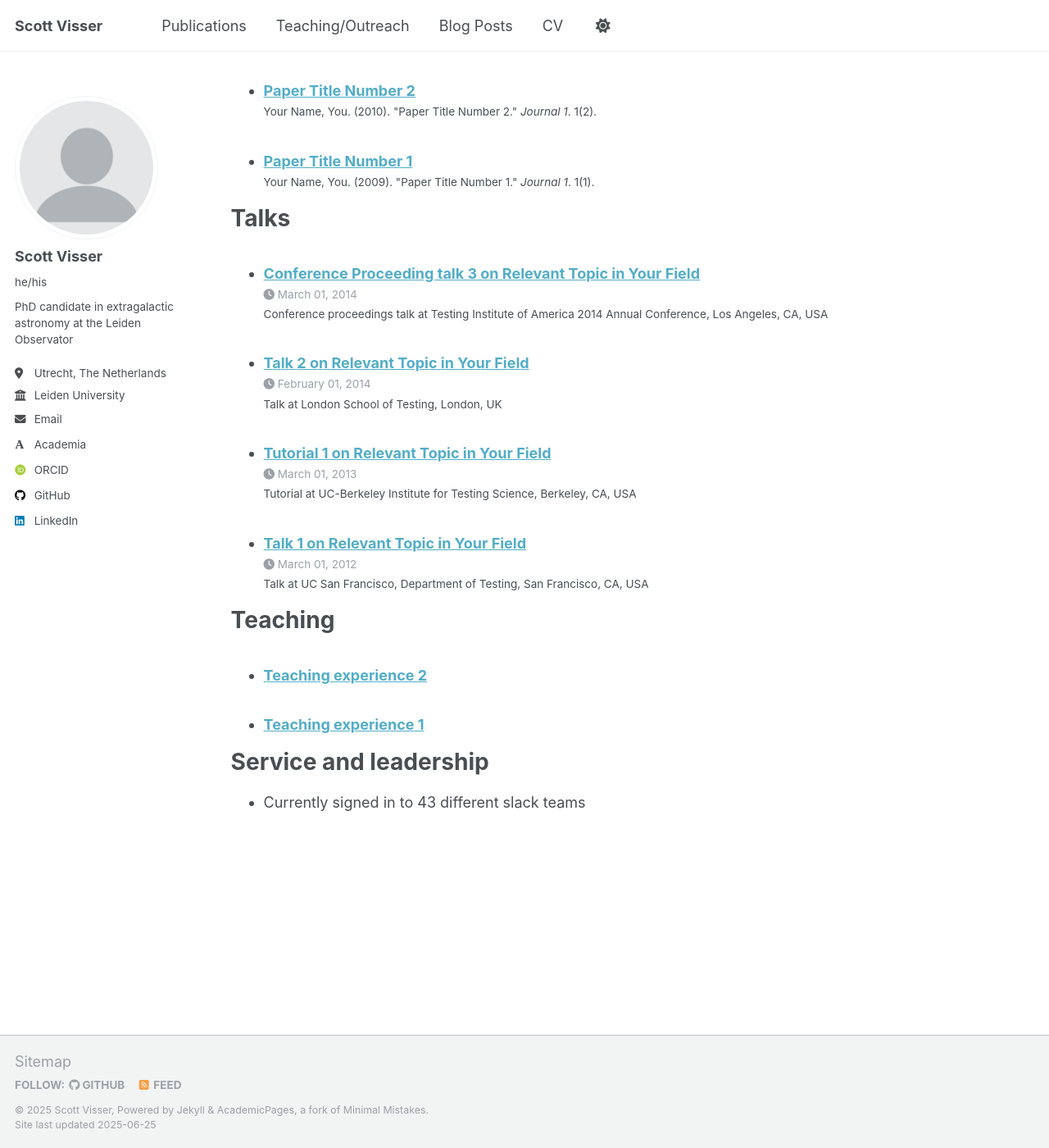
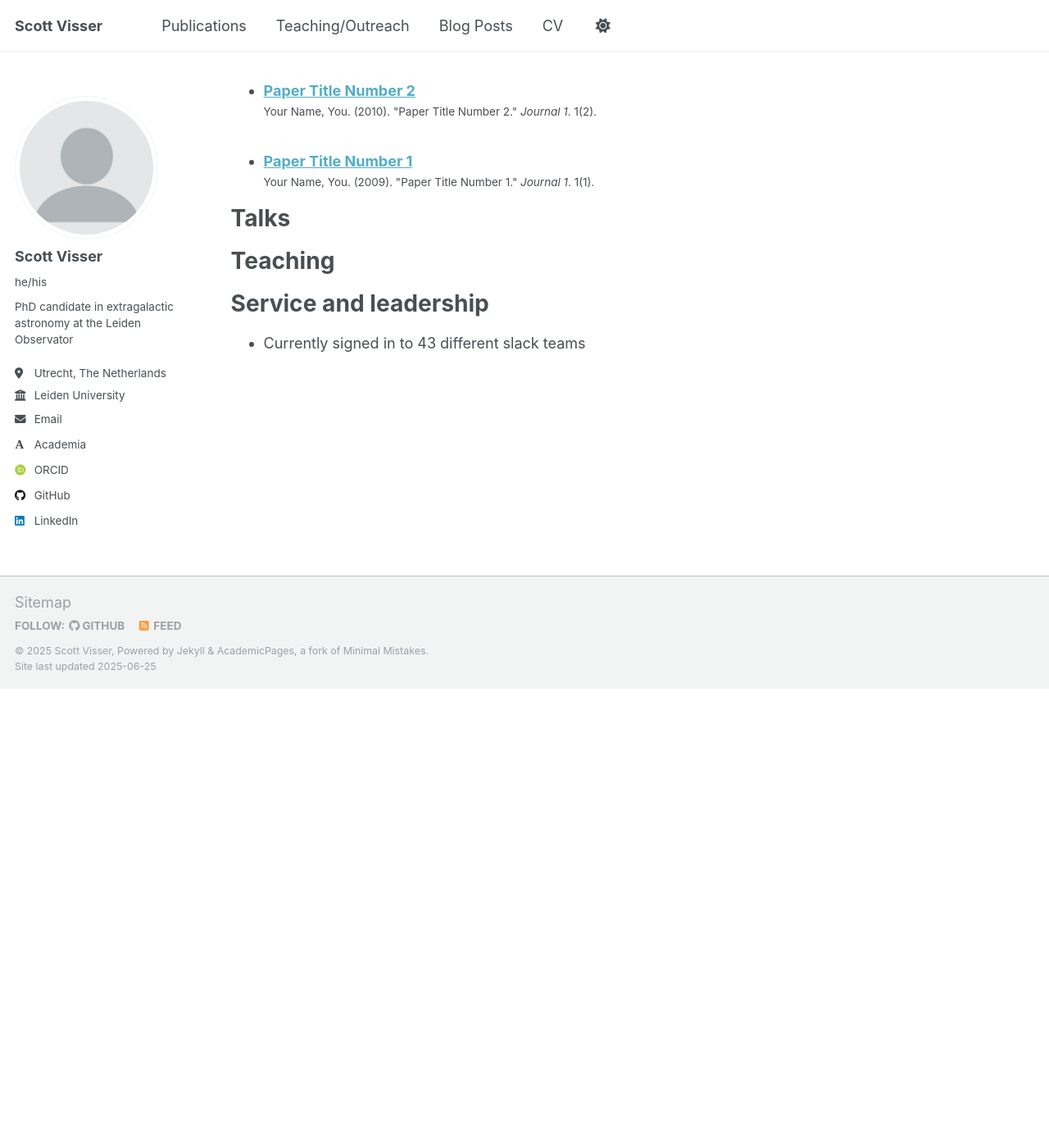
Before and after one commit to ScottV19/ScottV19.github.io, a Jekyll site: the page built from _pages/cv.md, in a window 1280 px wide and 1400 px high, scrolled down 1308 px. Shown: the whole window at 82% size. Built offline with Jekyll 4.4.1, drawn with Linux system fonts in a browser that asks for light colours; some web fonts are replaced; after the commit the page ends 2148 px from its top, so only the background shows below that.

Commit message:
Updates to personal Github webpage

```diff
--- a/_data/navigation.yml
+++ b/_data/navigation.yml
@@ -9,7 +9,7 @@ main:
     url: /publications/
 
   - title: "Teaching/Outreach"
-    url: /teaching_outreach/
+    url: /teaching-outreach/
 
   - title: "Blog Posts"
     url: /blogging/
--- a/_pages/year-archive.html
+++ b/_pages/blogging.html
@@ -1,6 +1,6 @@
 ---
 layout: archive
-permalink: /year-archive/
+permalink: /blogging/
 title: "Blog posts"
 author_profile: true
 redirect_from:
--- a/_talks/2012-03-01-talk-1.md
+++ /dev/null
@@ -1,11 +0,0 @@
----
-title: "Talk 1 on Relevant Topic in Your Field"
-collection: talks
-type: "Talk"
-permalink: /talks/2012-03-01-talk-1
-venue: "UC San Francisco, Department of Testing"
-date: 2012-03-01
-location: "San Francisco, CA, USA"
----
-
-This is a description of your talk, which is a markdown file that can be all markdown-ified like any other post. Yay markdown!
--- a/_talks/2013-03-01-tutorial-1.md
+++ /dev/null
@@ -1,13 +0,0 @@
----
-title: "Tutorial 1 on Relevant Topic in Your Field"
-collection: talks
-type: "Tutorial"
-permalink: /talks/2013-03-01-tutorial-1
-venue: "UC-Berkeley Institute for Testing Science"
-date: 2013-03-01
-location: "Berkeley, CA, USA"
----
-
-[More information here](http://exampleurl.com)
-
-This is a description of your tutorial, note the different field in type. This is a markdown files that can be all markdown-ified like any other post. Yay markdown!
--- a/_talks/2014-02-01-talk-2.md
+++ /dev/null
@@ -1,13 +0,0 @@
----
-title: "Talk 2 on Relevant Topic in Your Field"
-collection: talks
-type: "Talk"
-permalink: /talks/2014-02-01-talk-2
-venue: "London School of Testing"
-date: 2014-02-01
-location: "London, UK"
----
-
-[More information here](http://example2.com)
-
-This is a description of your talk, which is a markdown files that can be all markdown-ified like any other post. Yay markdown!
--- a/_talks/2014-03-01-talk-3.md
+++ /dev/null
@@ -1,11 +0,0 @@
----
-title: "Conference Proceeding talk 3 on Relevant Topic in Your Field"
-collection: talks
-type: "Conference proceedings talk"
-permalink: /talks/2014-03-01-talk-3
-venue: "Testing Institute of America 2014 Annual Conference"
-date: 2014-03-01
-location: "Los Angeles, CA, USA"
----
-
-This is a description of your conference proceedings talk, note the different field in type. You can put anything in this field.
--- a/_teaching/2015-spring-teaching-2.md
+++ /dev/null
@@ -1,20 +0,0 @@
----
-title: "Teaching experience 2"
-collection: teaching
-type: "Workshop"
-permalink: /teaching/2015-spring-teaching-1
-venue: "University 1, Department"
-date: 2015-01-01
-location: "City, Country"
----
-
-This is a description of a teaching experience. You can use markdown like any other post.
-
-Heading 1
-======
-
-Heading 2
-======
-
-Heading 3
-======
```
Also changed, not shown: _pages/cv-json.md (deleted, +0 -35 lines), _pages/talks.html (deleted, +0 -16 lines), _pages/teaching-outreach.html (renamed from _pages/portfolio.html, +3 -4 lines), _pages/teaching.html (deleted, +0 -12 lines), _portfolio/portfolio-1.md (deleted, +0 -7 lines), _posts/2013-08-14-blog-post-2.md (deleted, +0 -20 lines), _posts/2014-08-14-blog-post-3.md (deleted, +0 -20 lines), _posts/2015-08-14-blog-post-4.md (deleted, +0 -20 lines), _teaching-outreach/2014-spring-teaching-1.md (renamed from _teaching/2014-spring-teaching-1.md), images/LU_card_photo.jpg (added), images/me_photo.jpg (added).
